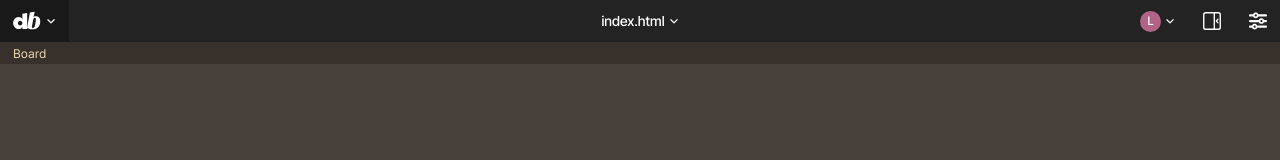
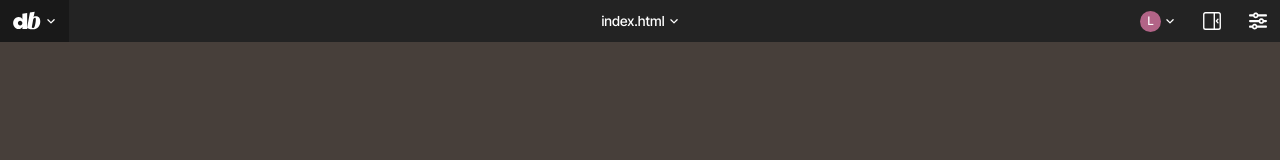
Before and after one commit to lloydeverett/divboard, a website: page index.html in a window 1280 px wide. Drawn offline with Linux system fonts and the light colour scheme; files whose address does not match are found by name.

Commit message:
drop titlebar on board output

```diff
--- a/index.html
+++ b/index.html
@@ -62,7 +62,7 @@
       <div class="main-content if-wide-layout" id="main-content">
           <div class="split"> <!-- "vertical split" with a single elem, because no need to make the styling a special case here -->
               <div class="pane output" id="output-displayed-in-main-content">
-                  <div class="titlebar">Board</div>
+                  <!--<div class="titlebar">Board</div>-->
                   <div class="pane-body">
                       <div class="pane-body-inner" id="main-content-divboard-container-parent">
                           <!-- when in wide layout, divboard container elem will be put here in JS -->
@@ -75,7 +75,7 @@
       <div class="stack" id="stack">
           <div class="split">
               <div class="pane output if-non-wide-layout" id="output-displayed-in-stack">
-                  <div class="titlebar">Board</div>
+                  <!--<div class="titlebar">Board</div>-->
                   <div class="pane-body">
                       <div class="pane-body-inner" id="stack-divboard-container-parent">
                           <!-- when in non-wide layout, divboard container elem will be put here in JS -->
--- a/styles.css
+++ b/styles.css
@@ -92,7 +92,7 @@ body {
     background-color: #473f3a;
     font-family: "Inter";
     font-weight: 400;
-    margin-top: var(--titlebar-height);
+    /* margin-top: var(--titlebar-height); */
 }
 .output .titlebar {
     background-color: #38312b;
```
